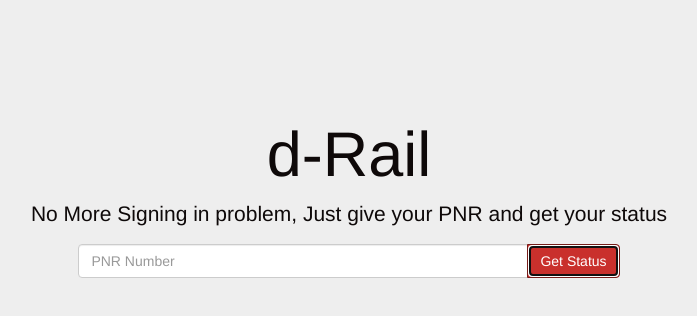
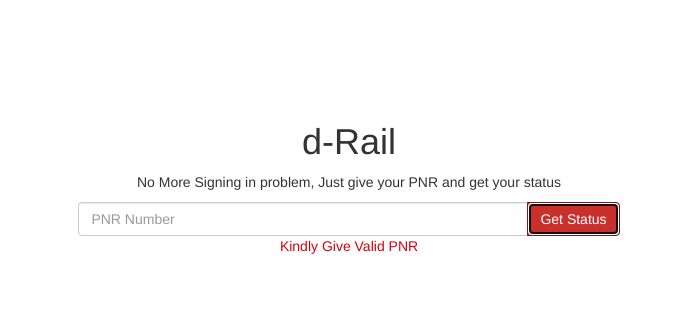
Before and after one commit to Vigneshet/train-data, a website: page index.html in a window 1280 px wide. Both pictures are taken after a click on the button "Get Status". Shown: the whole page, without its empty margins (291-988 px from the left). Drawn offline with nearby package versions, Linux system fonts and the light colour scheme; no server answers.

Commit message:
Update index.html

```diff
--- a/index.html
+++ b/index.html
@@ -9,11 +9,7 @@
   <script src="https://maxcdn.bootstrapcdn.com/bootstrap/3.3.7/js/bootstrap.min.js"></script>
   <style>
   html,body {height:100%;}
-  .jumbotron {
-    color: #0e0909;
-    padding: 100px 25px;
-	height: 100vh;
-}
+
 .table td {
    text-align: center;
 }
@@ -44,6 +40,9 @@
     border-color: transparent;
     color: #fff !important;
 }
+.errmsg{
+color: #D8000C;
+}
   </style>
 </head>
 <body>
@@ -65,7 +64,7 @@
     </div>
   </div>
 </nav> -->
-<div class="jumbotron text-center">
+<div class="container text-center" style="padding-top: 8%;">
   <h1>d-Rail</h1>
   <p>No More Signing in problem, Just give your PNR and get your status</p>
   <form class="form-inline">
@@ -75,6 +74,7 @@
         <button type="button" id="getstatus" class="btn btn-danger">Get Status</button>
       </div>
     </div>
+	<br>
 	<span class="errmsg"></span>
   </form>
   <br>
@@ -102,10 +102,15 @@
 </body>
 <script>
 $("#getstatus").on("click",function(){
-var data = {};
+$(".errmsg").html("");
+				if($("#pnr").val()!=null && $("#pnr").val()!='' && $("#pnr").val()!=undefined && $("#pnr").val()!='undefined'){
+				alert($("#pnr").val().length);
+				if($("#pnr").val().length==10){
+
+				var data = {};
 					data.pnr = $("#pnr").val();
 				console.log(data);
-$.ajax({
+				$.ajax({
 						type: 'POST',
 						data: JSON.stringify(data),
 				        contentType: 'application/json',
@@ -146,6 +151,17 @@ $.ajax({
 					}
                         }
                     });
+				}else{
+				$(".errmsg").html("Kindly Give Valid PNR");
+				}
+
+
+				}else{
+
+					$(".errmsg").html("Kindly Give Valid PNR");
+
+				}
+
 
 
 
```
